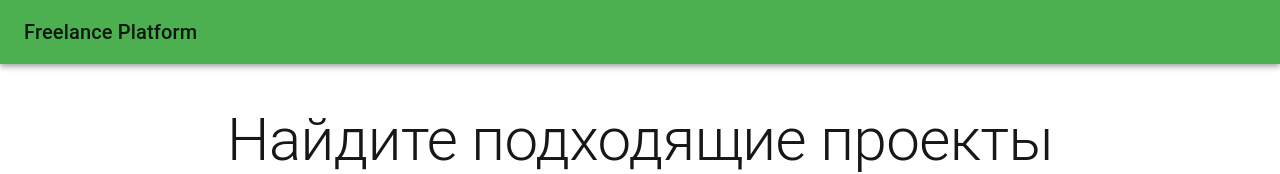
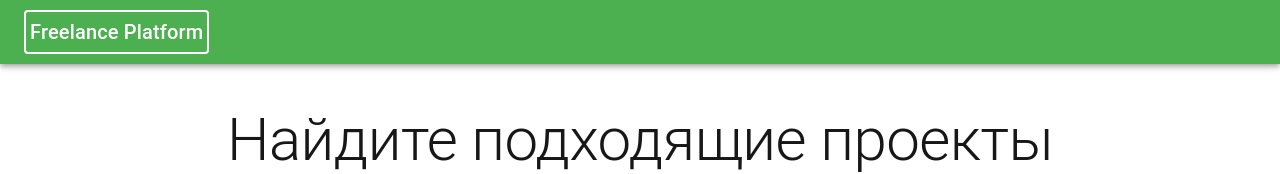
Before and after one commit to SeregaNag/freelance-platform, a Next.js app in the folder client/: page / in a window 1280 px wide. Shown: the top 174 px of the page. Built offline with nearby package versions, Linux system fonts and the light colour scheme; no server answers.

Commit message:
Enhance Header component to highlight active navigation links based on the current pathname. Integrate usePathname hook for improved user experience.

```diff
--- a/client/src/components/Header.tsx
+++ b/client/src/components/Header.tsx
@@ -3,6 +3,7 @@
 import { useEffect, useState } from "react";
 import Link from "next/link";
 import { AppBar, Toolbar, Typography } from "@mui/material";
+import { usePathname } from "next/navigation";
 
 interface UserProfile {
   id: string;
@@ -13,6 +14,7 @@ interface UserProfile {
 
 export default function Header() {
   const [user, setUser] = useState<UserProfile | null>(null);
+  const pathname = usePathname();
 
   useEffect(() => {
     async function fetchProfile() {
@@ -38,7 +40,11 @@ export default function Header() {
     <AppBar position="static">
       <Toolbar className="flex justify-between">
         {/* Логотип/название платформы */}
-        <Link href="/" passHref>
+        <Link
+          href="/"
+          passHref
+          className={`link ${pathname === "/" ? "border-2 border-white rounded p-1 text-white" : ""}`}
+        >
           <Typography variant="h6" component="div" sx={{ cursor: "pointer" }}>
             Freelance Platform
           </Typography>
@@ -46,7 +52,7 @@ export default function Header() {
 
         {/* Если пользователь авторизован, отображаем его имя или email */}
         {user && (
-          <Link href="/profile" passHref>
+          <Link href="/profile" passHref className={`link ${pathname === "/profile" ? "border-2 border-white rounded p-1 text-white" : ""}`}>
             <Typography variant="h6" component="div" sx={{ cursor: "pointer" }}>
               {user.name || user.email}
             </Typography>
```
